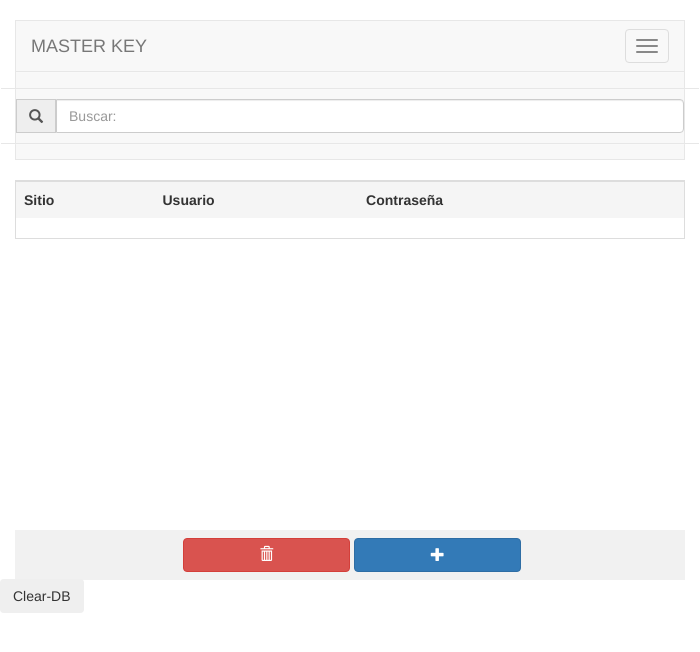
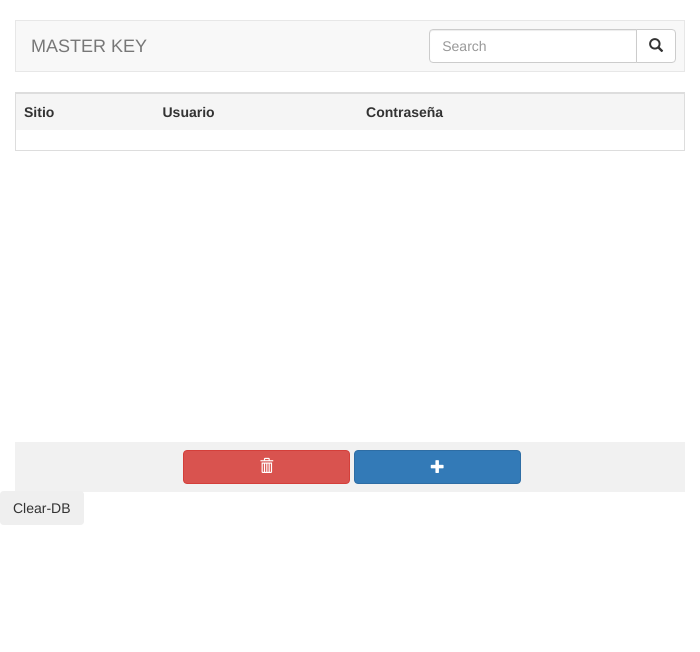
Before and after one commit to 4drianm/Master-Key, an Electron app: page concentrado.html in a window 700 px wide. Shown: the top 652 px of the page. Drawn offline with Linux system fonts and the light colour scheme; a web font is replaced by a local one.

Commit message:
retoques en interfaz

```diff
--- a/concentrado.html
+++ b/concentrado.html
@@ -10,50 +10,35 @@
     <script src="js/webSQL.js"></script>
   </head>
   <body>
-  <br>
+    <br>
     <div class="container">
-      <header>
-        <nav class="navbar navbar-default navbar-fixed">
-          <div class="container-fluid">
-            <div class="navbar-header">
-                <button type="button" class="navbar-toggle collapsed" data-toggle="collapse" data-target="#navbar-1">
-                    <span class="icon-bar"></span>
-                    <span class="icon-bar"></span>
-                    <span class="icon-bar"></span>
-                </button>
-                <a href="" class="navbar-brand">MASTER KEY</a>
-            </div>
-            <div class="collapsed navbar-collapse" id="navbar-1">
-              <ul class="nav navbar-nav navbar-right">
-                <li><form action="" class="navbar-form navbar-rigth" role="search">
-                <div class="form-group">
-                  <div class="input-group">
-                    <label class="sr-only" for="search">Buscar:</label>
-                    <div class="input-group-addon"><span class="glyphicon glyphicon-search"></span></div>
-                    <input class="form-control" id="search" type="text" placeholder="Buscar:">
-                   </div>
-                </form></li>
-              </ul>
-            </div>
+      <header class="navbar navbar-default navbar-fixed">
+        <div class="navbar-header">
+        <a href="concentrado.html" class="navbar-brand">MASTER KEY</a>
+          <div class="input-group col-sm-2">
+            <input type="text" class="form-control" placeholder="Search">
+            <span class="input-group-btn">
+              <button class="btn btn-default" type="button">
+                <span class="glyphicon glyphicon-search"></span>
+              </button>
+            </span>
           </div>
-        </nav>
+        </div>
       </header>
     </div>
     <div class="container" id="claves">
       <div class="table-responsive">
        <form action="">
         <table id="tb-status" class="table table-hover">
-        <script type="text/javascript">
-          read();
-        </script>
           <tr class="active">
             <th>Sitio</th>
             <th>Usuario</th>
             <th>Contraseña</th>
             <th></th>
           </tr>
-
-
+          <script type="text/javascript">
+            read();
+          </script>
         </table>
       </div>
     </div>
--- a/css/index.css
+++ b/css/index.css
@@ -19,6 +19,14 @@ h1{
   -ms-transform: translate(-50%, -50%);
   transform: translate(-50%, -50%);
 }
+#btn-A p{
+  margin-top: 25px;
+  position: absolute;
+  width: 100%;
+  left: 90%;
+  -ms-transform: translate(-50%, -50%);
+  transform: translate(-50%, -50%);
+}
 #p-btn p .col-xs-3{
   float: none;
 }
@@ -28,10 +36,28 @@ footer {
   height: 50px;
   position: static;
 }
-@media (min-width: 370px){
-        .col-sm-2{padding-right: 0;}
-        .input-group[class*=col-]{
-        padding-left: 70%;
-        width: auto;
-        }
-      }
+@media (min-width: 380px) {
+  .input-group[class*=col-]{
+  padding-left: 20%;
+  padding-top: 8px;
+  margin-right: 8px;
+  width: auto;
+  }
+}
+@media (min-width: 540px){
+  .col-sm-2{padding-right: 0;}
+  .input-group[class*=col-]{
+  padding-left: 40%;
+  padding-top: 8px;
+  margin-right: 8px;
+  width: auto;
+  }
+}
+@media (min-width: 992px) {
+  .input-group[class*=col-]{
+  padding-left: 55%;
+  padding-top: 8px;
+  margin-right: 8px;
+  width: auto;
+  }
+}
--- a/js/webSQL.js
+++ b/js/webSQL.js
@@ -45,7 +45,7 @@ function clean () {
 }
 function sup () {
   db.transaction( function(tx) {
-  tx.executeSql('DELETE FROM Datos WHERE usuario=?;', [Adrian], function (tx, error) {
+  tx.executeSql('DELETE FROM Datos WHERE usuario=?', ["Adrian"], function (tx, error) {
     console.log('error borrar: ' + error.message)
   });
   });
```
Also changed, not shown: agregar.html (+6 -7 lines), js/key-gen.js (added, +12 -0 lines).
